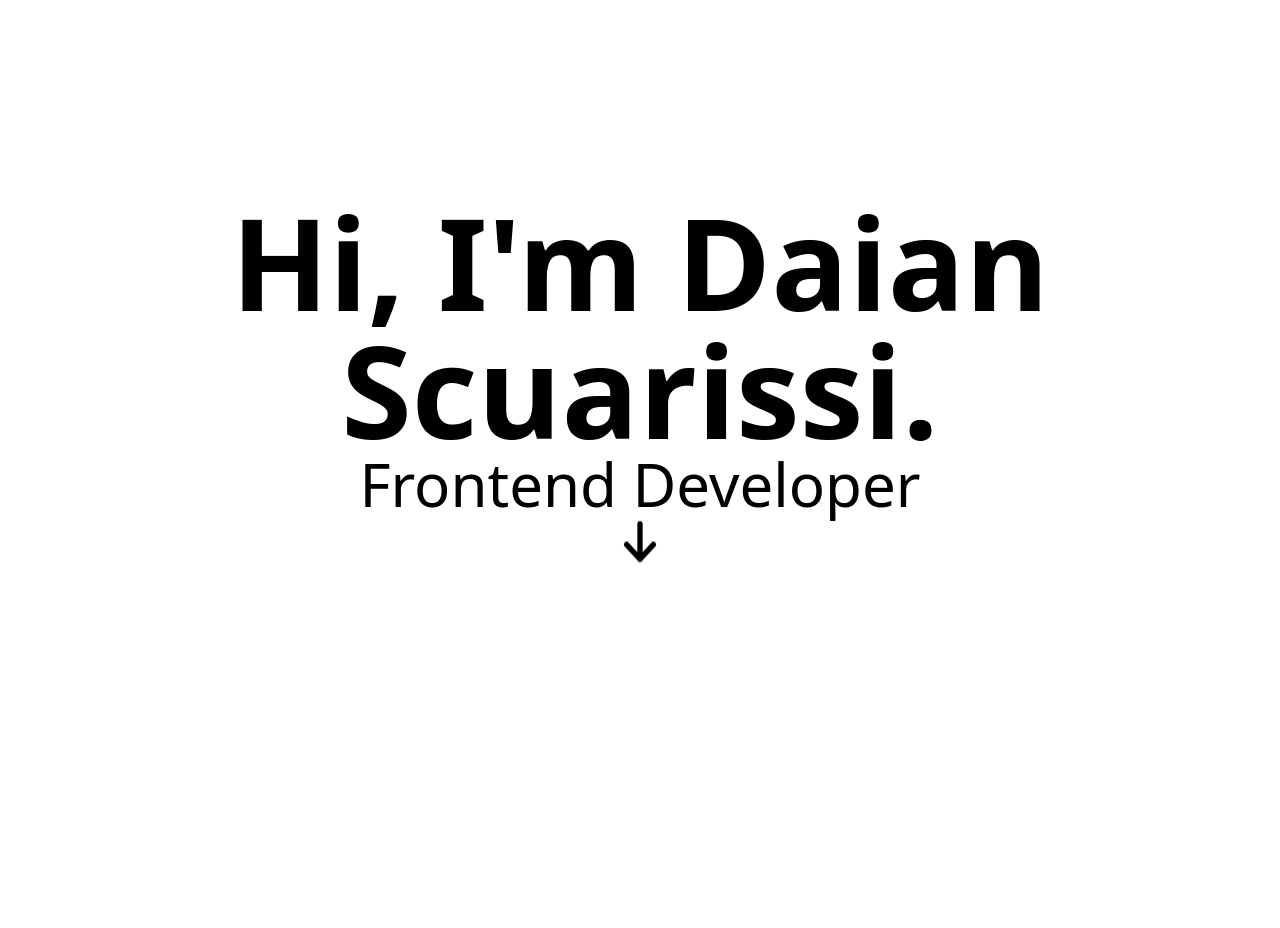
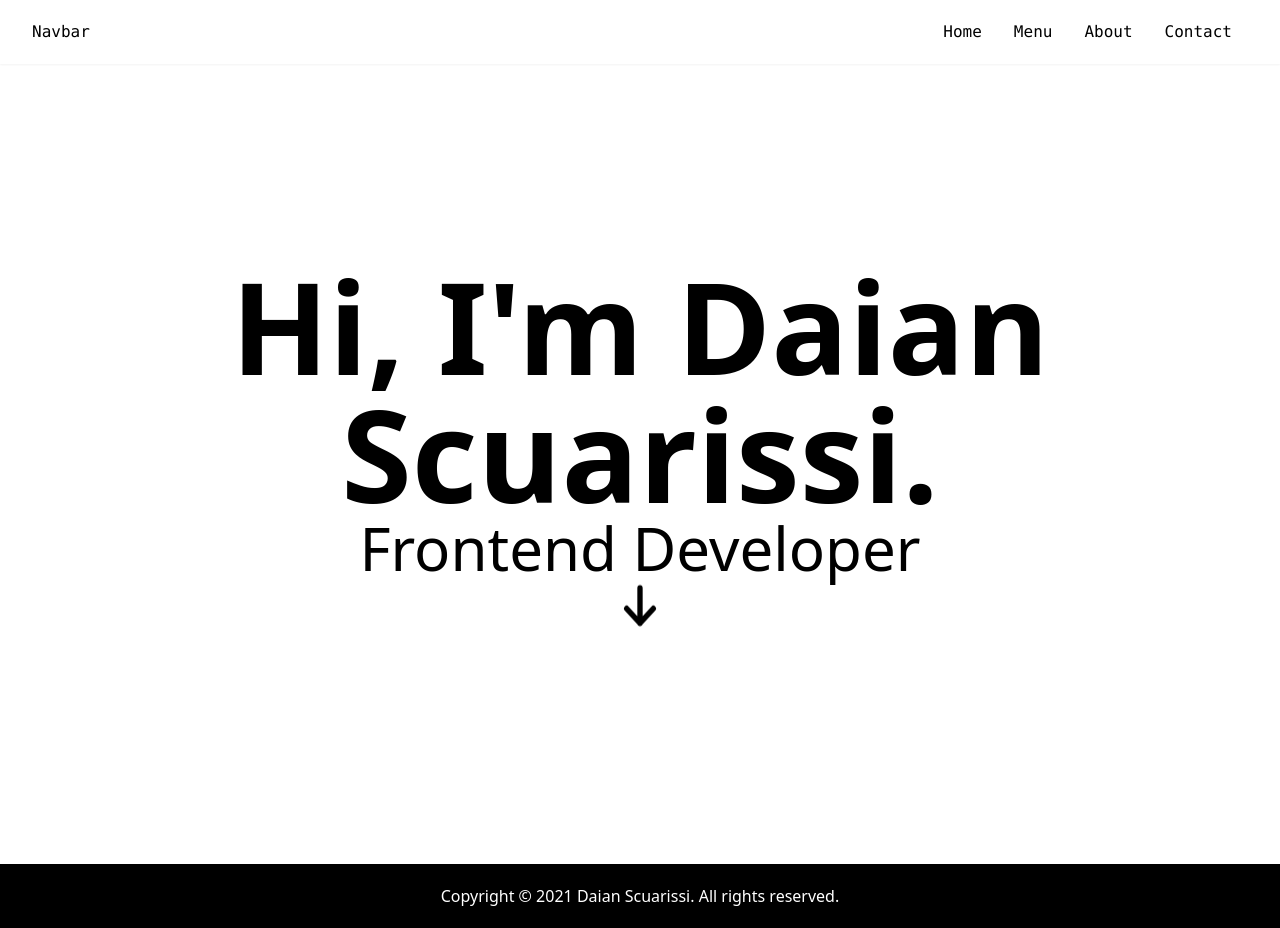
Before and after one commit to SDaian/portfolioDS, a Next.js app: page / in a window 1280 px wide. Before the commit the page ends 800 px from the top, so only its background shows below. Built offline with nearby package versions, Linux system fonts and the light colour scheme.

Commit message:
Added layout component

```diff
--- a/pages/_app.tsx
+++ b/pages/_app.tsx
@@ -1,8 +1,13 @@
 import '../styles/globals.css';
 import type { AppProps } from 'next/app';
 import React from 'react';
+import Layout from '../components/Layout';
 
 function MyApp({ Component, pageProps }: AppProps) {
-  return <Component {...pageProps} />;
+  return (
+    <Layout>
+      <Component {...pageProps} />
+    </Layout>
+  );
 }
 export default MyApp;
```
